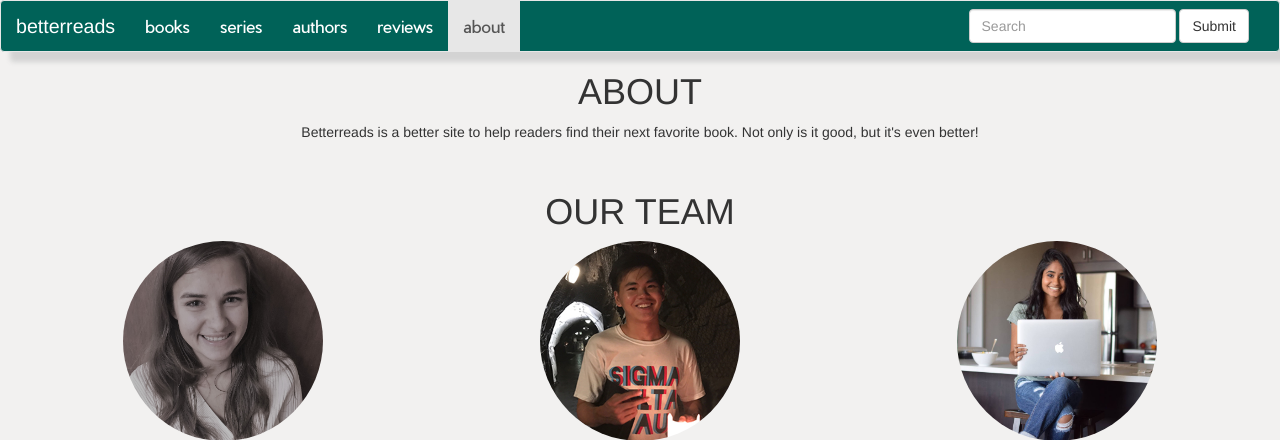
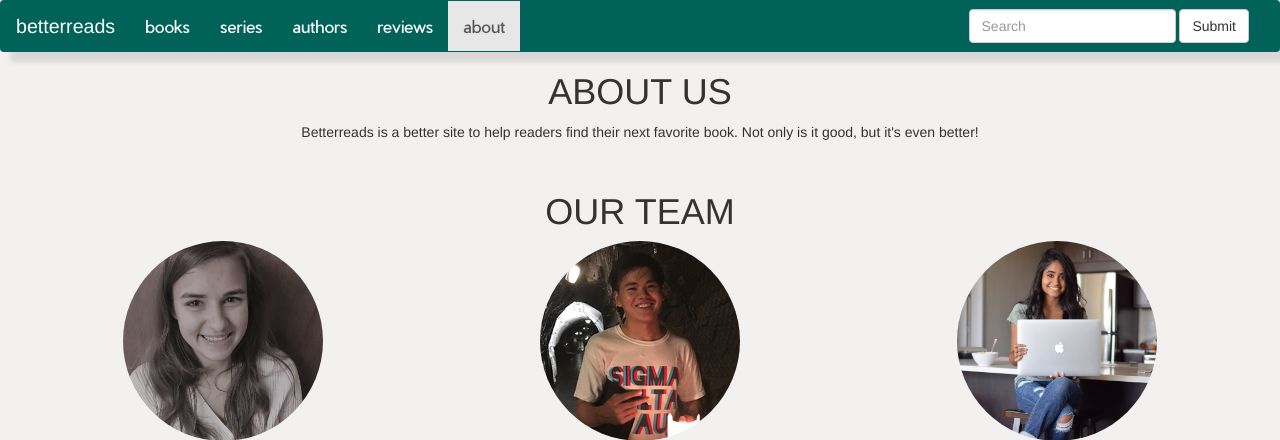
Before and after one commit to savsmith/idb, a Flask app: page /about in a window 1280 px wide. Shown: the top 440 px of the page. Run offline with Flask 2, Linux system fonts and the light colour scheme; some libraries are stand-ins or nearby versions.

Commit message:
Removed border around navbar, working on about page parallax header image

```diff
--- a/static/css/styles.css
+++ b/static/css/styles.css
@@ -43,8 +43,9 @@
 
 .navbar {
   background-color: #006258;
-  box-shadow: 10px 10px 5px #D3D3D3;
-
+  box-shadow: 10px 10px 5px rgba(0, 0, 0, 0.1);
+  border-color: transparent;
+  z-index: 1;
 }
 .navbar .navbar-nav li a {
   font-family: 'PierSans';
@@ -59,3 +60,65 @@
 body {
   background: #f2f1f0;
 }
+
+
+
+/* ------------------ PARALLAX STUFF ------------------
+
+
+html {
+  height: 100%;
+  overflow: hidden;
+  overflow-y: scroll;
+}
+body {
+  margin:0;
+  padding:0;
+	-webkit-perspective: 1px;
+	perspective: 1px;
+	-webkit-transform-style: preserve-3d;
+	transform-style: preserve-3d;
+  height: 100%;
+  overflow-y: scroll;
+  overflow-x: hidden;
+}
+header {
+  box-sizing: border-box;
+  min-height: 40vw;
+  padding: 30vw 0 5vw;
+  position: relative;
+  -webkit-transform-style: inherit;
+  transform-style: inherit;
+  width: 100vw;
+}
+header, header:before {
+  background-position: 50% 50%;
+  background-size: 100% 50%;
+}
+header::before {
+  bottom: 0;
+  content: "";
+  left: 0;
+  position: absolute;
+  right: 0;
+  top: 0;
+	display: block;
+	background-color: #8a8;
+  background-image: url(/static/misc/atx_skyline.jpg);
+  background-size: cover;
+  -webkit-transform-origin: center center 0;
+  -webkit-transform: translateZ(-1px) scale(2);
+  transform-origin: center center 0;
+  transform: translateZ(-1px) scale(2);
+  z-index: -1;
+  min-height: 100vh;
+}
+header * {
+  font-weight: normal;
+  letter-spacing: 0.2em;
+  text-align: center;
+  margin: 0;
+	padding: 1em 0;
+}
+
+*/
--- a/templates/about.html
+++ b/templates/about.html
@@ -35,13 +35,20 @@
         </div><!-- /.navbar-collapse -->
       </div><!-- /.container-fluid -->
     </nav>
-        </head>
+
+
+    <header align="center">
+      <h1>ABOUT US</h1>
+      <p>Betterreads is a better site to help readers find their next favorite
+      book. Not only is it good, but it's even better!</p>
+    </header>
+
+
+    </head>
 
     <body>
     <div align="center">
-    <h1> ABOUT </h1>
-    <p> Betterreads is a better site to help readers find their next favorite
-    book. Not only is it good, but it's even better! </p>
+
     </br>
 
     <h1> OUR TEAM </h1>
```
